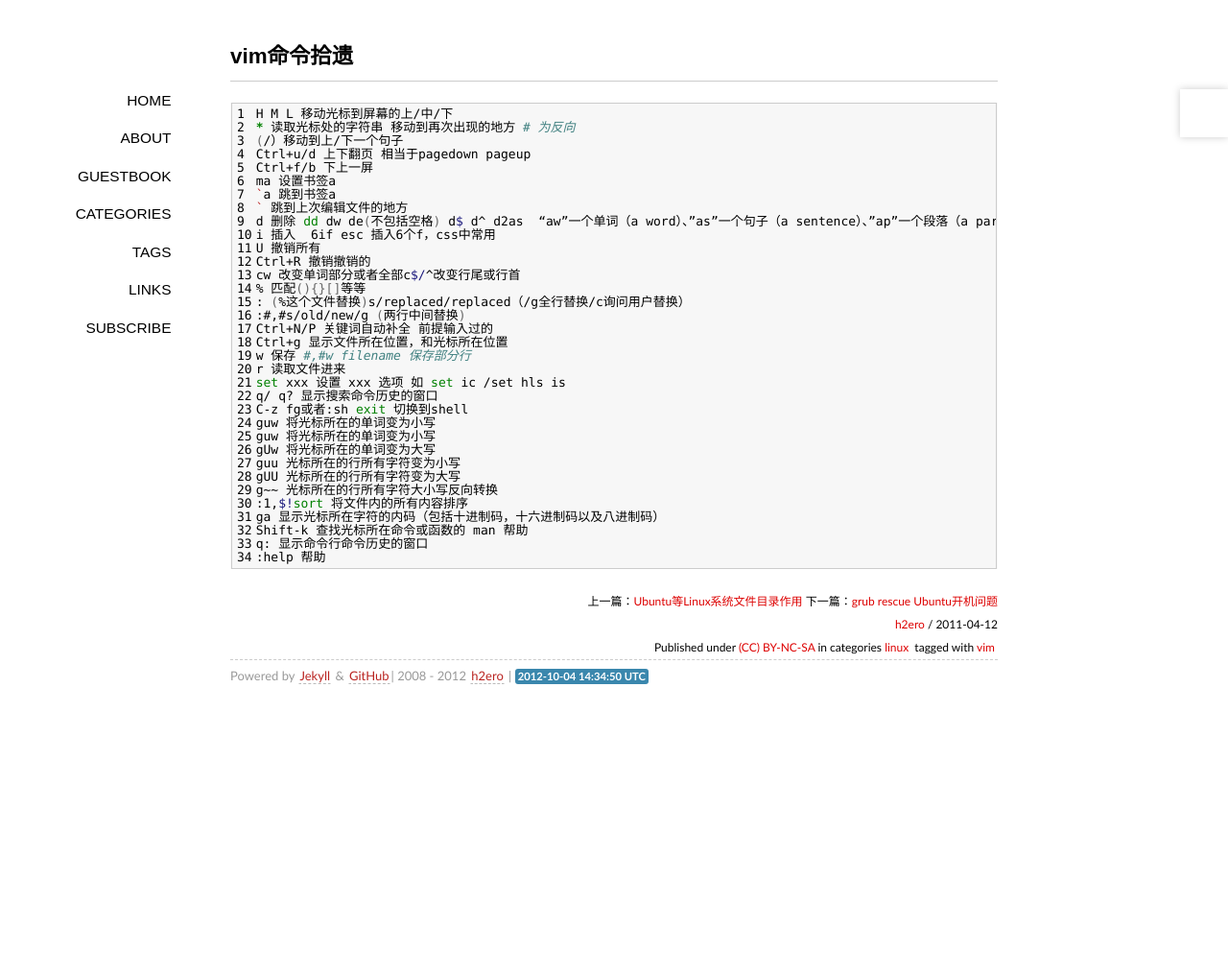
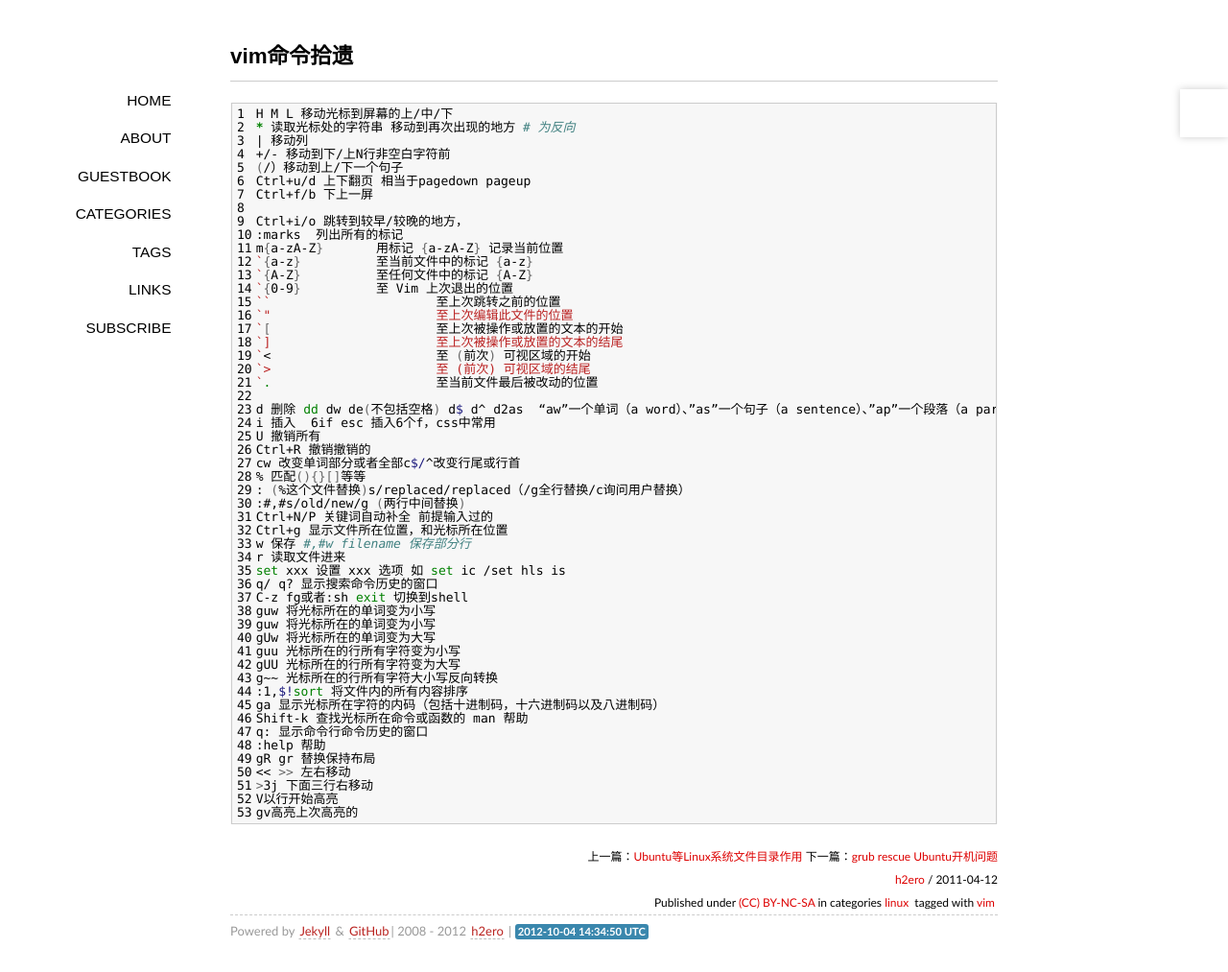
Before and after one commit to h2ero/h2ero.github.com, a Jekyll site: the page built from _posts/2011/2011-04-12-vim-tip.md, in a window 1280 px wide. Shown: the whole page at 96% size. Built offline with Jekyll 4.4.1, drawn with Linux system fonts in a browser that asks for light colours; some web fonts are replaced; Markdown is read by kramdown in place of the engine named in the settings; comment, search, counter and statistics services are not loaded; before the commit the page ends 900 px from its top, so only the background shows below that.

```diff
--- a/_posts/2011/2011-04-12-vim-tip.md
+++ b/_posts/2011/2011-04-12-vim-tip.md
@@ -4,17 +4,29 @@ title: vim命令拾遗
 tags: vim
 categories: linux
 ---
-
-
 {% highlight bash linenos %}
 H M L 移动光标到屏幕的上/中/下
 * 读取光标处的字符串 移动到再次出现的地方 # 为反向
+| 移动列
++/- 移动到下/上N行非空白字符前
 (/）移动到上/下一个句子
 Ctrl+u/d 上下翻页 相当于pagedown pageup
 Ctrl+f/b 下上一屏
-ma 设置书签a
-`a 跳到书签a
-` 跳到上次编辑文件的地方
+
+Ctrl+i/o 跳转到较早/较晚的地方，
+:marks  列出所有的标记
+m{a-zA-Z}	用标记 {a-zA-Z} 记录当前位置
+`{a-z}		至当前文件中的标记 {a-z}
+`{A-Z}		至任何文件中的标记 {A-Z}
+`{0-9}		至 Vim 上次退出的位置
+``			至上次跳转之前的位置
+`"			至上次编辑此文件的位置
+`[			至上次被操作或放置的文本的开始
+`]			至上次被操作或放置的文本的结尾
+`<			至 (前次) 可视区域的开始
+`>			至 (前次) 可视区域的结尾
+`.			至当前文件最后被改动的位置
+
 d 删除 dd dw de(不包括空格) d$ d^ d2as  “aw”一个单词（a word）、”as”一个句子（a sentence）、”ap”一个段落（a paragraph）
 i 插入  6if esc 插入6个f，css中常用
 U 撤销所有
@@ -41,4 +53,9 @@ ga 显示光标所在字符的内码（包括十进制码，十六进制码以
 Shift-k 查找光标所在命令或函数的 man 帮助
 q: 显示命令行命令历史的窗口
 :help 帮助
+gR gr 替换保持布局
+<< >> 左右移动
+>3j 下面三行右移动
+V以行开始高亮
+gv高亮上次高亮的
 {% endhighlight %}
```
Also changed, not shown: _posts/2012/2012-07-06-regx.md (+3 -0 lines), _posts/2012/2012-07-29-php-tip.md (added, +35 -0 lines), _posts/2012/2012-08-02-hack-website.md (added, +13 -0 lines), _posts/2012/2012-09-11-django.md (added, +44 -0 lines), _posts/2012/tpl.md (deleted, +0 -11 lines), _posts/tpl.md (+2 -3 lines), _posts/wiki/2012-09-04-vim-wiki.md (added, +23 -0 lines), _posts/wiki/2012-09-22-Git-wiki.md (added, +27 -0 lines), _posts/wiki/tpl.md (renamed from _posts/2011/tpl.md, +3 -0 lines), tpl.md (added).
